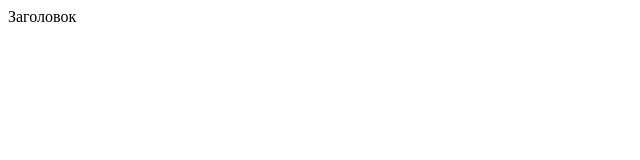
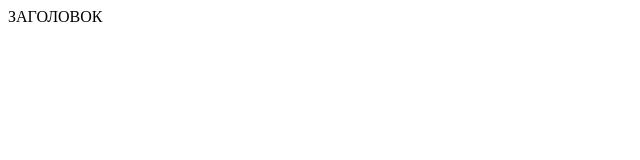
Before and after one commit to VitalyChee/checkup-todo-list, a plain HTML site: page src/index.html in a window 1280 px wide. Shown: the full height of the page, 0-640 px from the left. Drawn offline with Linux system fonts and the light colour scheme.

```diff
--- a/src/index.html
+++ b/src/index.html
@@ -7,7 +7,7 @@
 </head>
 <body>
     <header>
-        Заголовок
+        ЗАГОЛОВОК
     </header>
 </body>
 </html>
```
